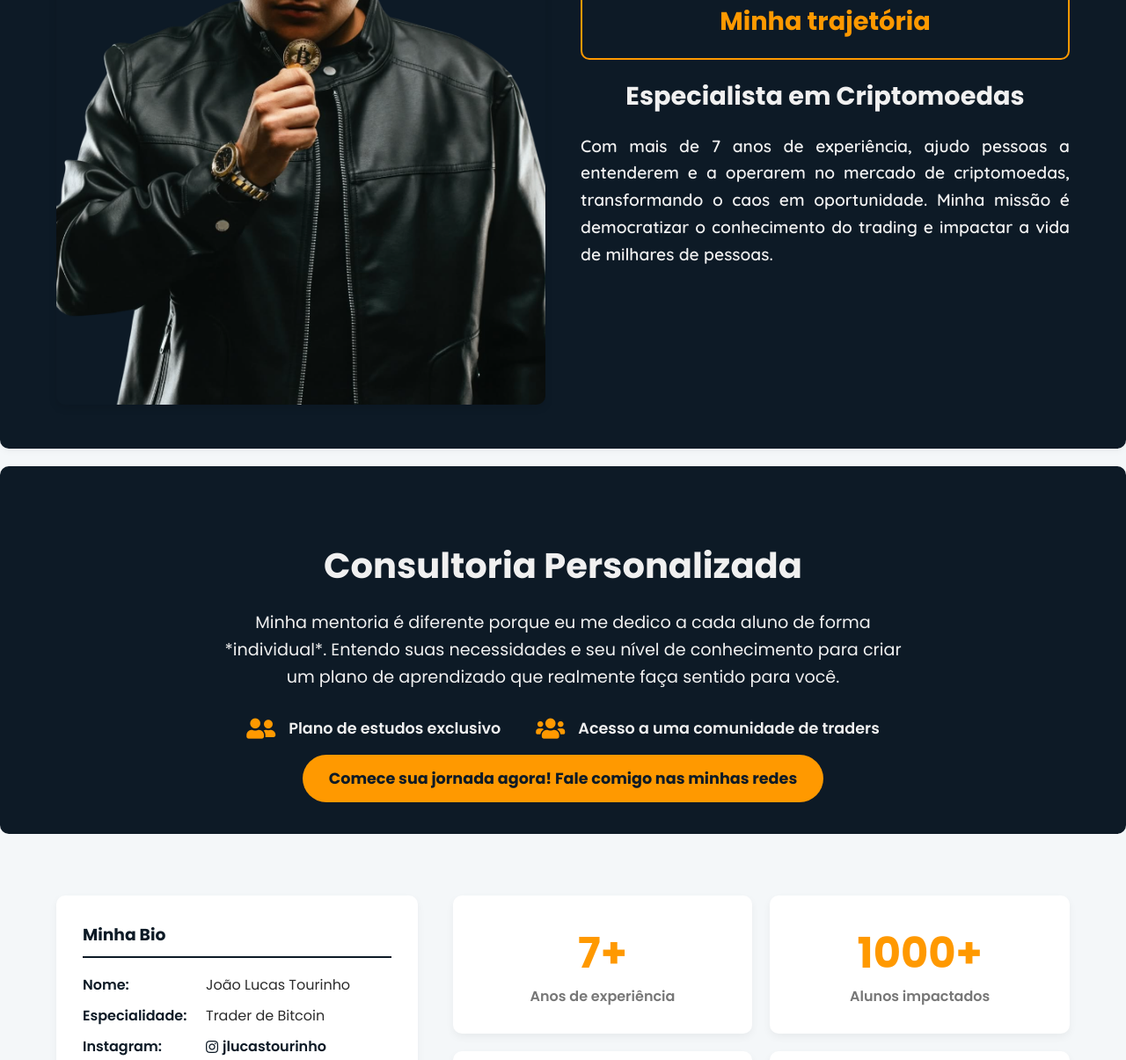
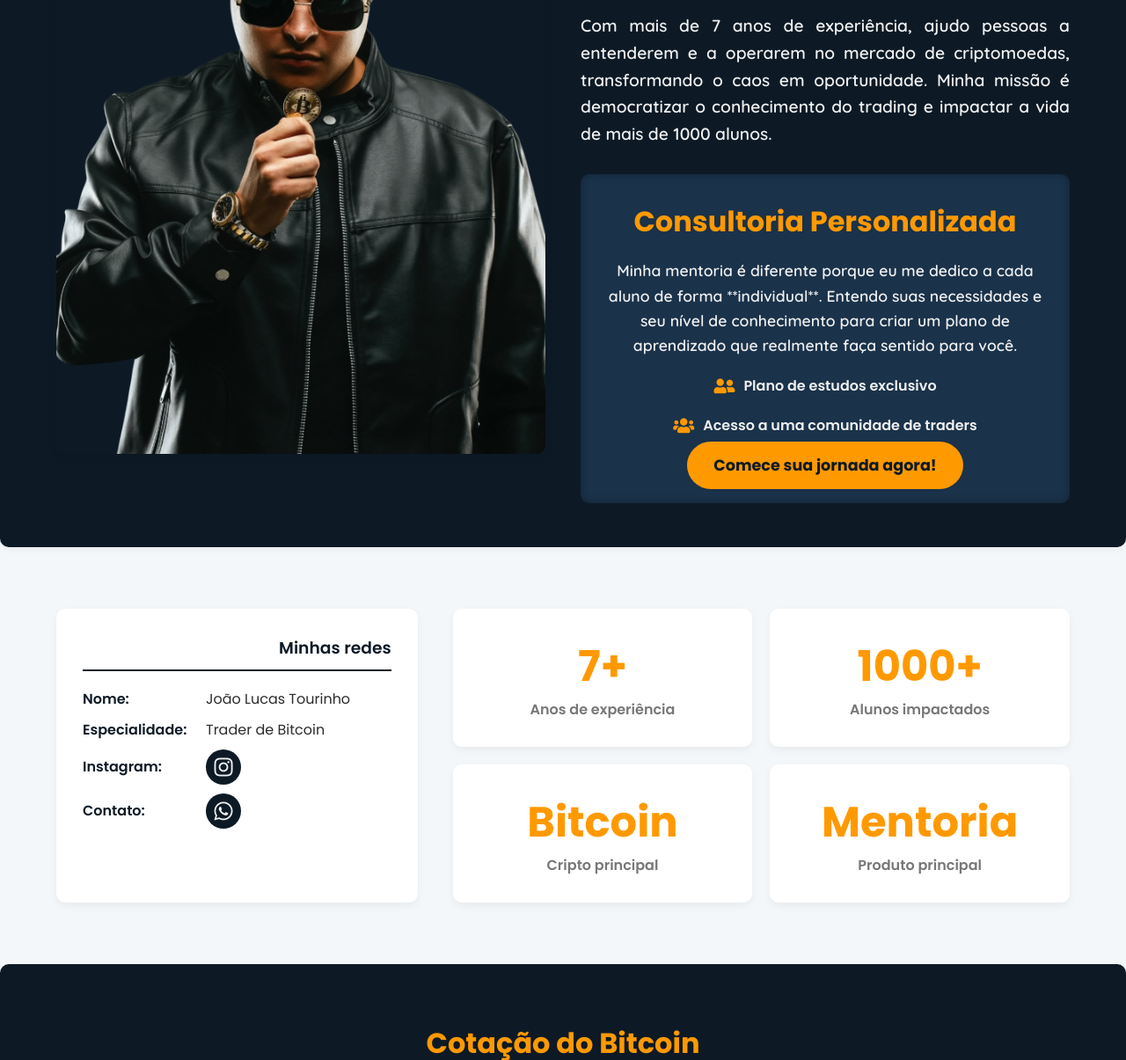
Before and after one commit to igoramericano/site-tourinho, a plain HTML site: page index.html in a window 1280 px wide. Shown: the part 1001-2206 px from the top of the page at 88% size. Drawn offline with Linux system fonts and the light colour scheme; no server answers.

Commit message:
Update index.html

```diff
--- a/index.html
+++ b/index.html
@@ -198,6 +198,7 @@
         .info-text {
             flex: 1;
             max-width: 50%;
+            text-align: center; /* Centraliza todo o texto da seção de informações */
         }
 
         .info-text .card {
@@ -243,48 +244,51 @@
             color: var(--text-light);
         }
 
-        .consultoria-section {
-            background-color: var(--primary-color);
-            color: var(--text-light);
-            padding: 50px 5%;
+        .info-text .consultoria-block {
+            background-color: #1a324a;
+            padding: 30px;
             border-radius: 10px;
-            margin-top: 20px;
+            margin-top: 30px;
+            box-shadow: inset 0 0 10px rgba(0, 0, 0, 0.3);
             text-align: center;
         }
 
-        .consultoria-section h2 {
-            font-size: 2.5em;
+        .info-text .consultoria-block h2 {
+            font-size: 2em;
+            color: var(--secondary-color);
+            margin-bottom: 10px;
+        }
+
+        .info-text .consultoria-block p {
+            font-size: 1.1em;
+            line-height: 1.6;
+            color: var(--text-light);
+            text-align: center;
             margin-bottom: 20px;
         }
 
-        .consultoria-section p {
-            font-size: 1.2em;
-            line-height: 1.6;
-            max-width: 800px;
-            margin: 0 auto 30px;
+        .features {
+            display: flex;
+            justify-content: center;
+            gap: 20px;
+            flex-wrap: wrap;
+            margin-bottom: 20px;
         }
 
-        .consultoria-section .features {
-            display: flex;
-            justify-content: center;
-            gap: 40px;
-            margin-bottom: 30px;
-        }
-
-        .consultoria-section .feature-item {
+        .feature-item {
             display: flex;
             align-items: center;
-            gap: 15px;
-            font-size: 1.1em;
+            gap: 10px;
+            font-size: 1em;
             font-weight: 600;
         }
 
-        .consultoria-section .feature-item i {
+        .feature-item i {
             color: var(--secondary-color);
-            font-size: 1.5em;
+            font-size: 1.2em;
         }
 
-        .consultoria-section .cta-button {
+        .cta-button {
             background-color: var(--secondary-color);
             color: var(--primary-color);
             text-decoration: none;
@@ -295,7 +299,7 @@
             transition: background-color 0.3s;
         }
 
-        .consultoria-section .cta-button:hover {
+        .cta-button:hover {
             background-color: #e68a00;
         }
 
@@ -320,6 +324,8 @@
         .profile-details h3 {
             color: var(--primary-color);
             border-bottom: 2px solid var(--primary-color);
+            text-align: end;
+            font-weight: 600;
             padding-bottom: 10px;
             margin-top: 0;
         }
@@ -346,18 +352,28 @@
             margin: 0;
         }
 
-        .whatsapp-link {
-            color: var(--primary-color);
-            text-decoration: none;
-            font-weight: 600;
+        /* Novas classes para os links de mídias sociais */
+        .social-link {
             display: flex;
             align-items: center;
-            gap: 5px;
-            transition: color 0.3s;
+            justify-content: center;
+            width: 40px;
+            height: 40px;
+            background-color: var(--primary-color);
+            color: var(--text-light);
+            border-radius: 50%;
+            text-decoration: none;
+            transition: background-color 0.3s, transform 0.3s;
         }
 
-        .whatsapp-link:hover {
-            color: var(--secondary-color);
+        .social-link:hover {
+            background-color: var(--secondary-color);
+            color: var(--primary-color);
+            transform: scale(1.1);
+        }
+
+        .social-link i {
+            font-size: 1.5em;
         }
 
         .stats-section {
@@ -404,14 +420,14 @@
         .bitcoin-price-section h2 {
             font-size: 2em;
             color: var(--secondary-color);
-            margin-bottom: 20px; /* Aumentei a margem inferior para maior espaçamento */
+            margin-bottom: 20px;
         }
 
         .price-container {
             display: flex;
             justify-content: center;
-            gap: 40px; /* Adicionei um espaçamento entre os dois preços */
-            flex-wrap: wrap; /* Para quebra de linha em telas menores */
+            gap: 40px;
+            flex-wrap: wrap;
         }
 
         .price-item {
@@ -419,7 +435,7 @@
             font-weight: 700;
             letter-spacing: 1px;
             margin: 0;
-            white-space: nowrap; /* Impede quebra de linha nos valores */
+            white-space: nowrap;
         }
 
         footer {
@@ -504,7 +520,7 @@
     <div class="header-actions">
         <nav>
             <a href="#sobre">Sobre</a>
-            <a href="#consultoria">Consultoria</a>
+            <a href="#sobre">Consultoria</a>
             <a href="#mentoria">Mentoria</a>
             <a href="#contato">Contato</a>
         </nav>
@@ -521,7 +537,7 @@
         <div class="chat-bubble">
             Bem-vindo ao mercado!
         </div>
-        <h1>João Lucas Tourinho - O Trader de Bitcoin</h1>
+        <h1>João Lucas Tourinho - Crypto Trader</h1>
         <p>Aprenda a drenar euforia e pânico do mercado. A mentoria certa para te ajudar a navegar pelo mundo das criptomoedas com estratégia e segurança.</p>
     </div>
     <div class="hero-image">
@@ -541,14 +557,12 @@
             </div>
         </div>
         <h3>Especialista em Criptomoedas</h3>
-        <p>Com mais de 7 anos de experiência, ajudo pessoas a entenderem e a operarem no mercado de criptomoedas, transformando o caos em oportunidade. Minha missão é democratizar o conhecimento do trading e impactar a vida de milhares de pessoas.</p>
-    </div>
-</section>
+        <p>Com mais de 7 anos de experiência, ajudo pessoas a entenderem e a operarem no mercado de criptomoedas, transformando o caos em oportunidade. Minha missão é democratizar o conhecimento do trading e impactar a vida de mais de 1000 alunos.</p>
 
-<section id="consultoria" class="consultoria-section">
+        <div class="consultoria-block">
             <h2>Consultoria Personalizada</h2>
             <p>
-        Minha mentoria é diferente porque eu me dedico a cada aluno de forma *individual*. Entendo suas necessidades e seu nível de conhecimento para criar um plano de aprendizado que realmente faça sentido para você.
+                Minha mentoria é diferente porque eu me dedico a cada aluno de forma **individual**. Entendo suas necessidades e seu nível de conhecimento para criar um plano de aprendizado que realmente faça sentido para você.
             </p>
             <div class="features">
                 <div class="feature-item">
@@ -561,14 +575,15 @@
                 </div>
             </div>
             <a href="#contato" class="cta-button">
-        Comece sua jornada agora! Fale comigo nas minhas redes
+                Comece sua jornada agora!
             </a>
+        </div>
+    </div>
 </section>
-
 
 <section id="mentoria" class="details-section">
     <div class="profile-details">
-        <h3>Minha Bio</h3>
+        <h3>Minhas redes</h3>
         <dl>
             <div>
                 <dt>Nome:</dt>
@@ -581,16 +596,16 @@
             <div>
                 <dt>Instagram:</dt>
                 <dd>
-                    <a href="https://instagram.com/jlucastourinho" target="_blank" class="whatsapp-link">
-                        <i class="fab fa-instagram"></i> jlucastourinho
+                    <a href="https://instagram.com/jlucastourinho" target="_blank" class="social-link">
+                        <i class="fab fa-instagram"></i>
                     </a>
                 </dd>
             </div>
             <div>
                 <dt>Contato:</dt>
                 <dd>
-                    <a href="https://wa.me/5571999109330" target="_blank" class="whatsapp-link">
-                        <i class="fab fa-whatsapp"></i> Fale comigo
+                    <a href="https://wa.me/5571999109330" target="_blank" class="social-link">
+                        <i class="fab fa-whatsapp"></i>
                     </a>
                 </dd>
             </div>
```
Lines whose indentation alone changed are shown as unchanged.
